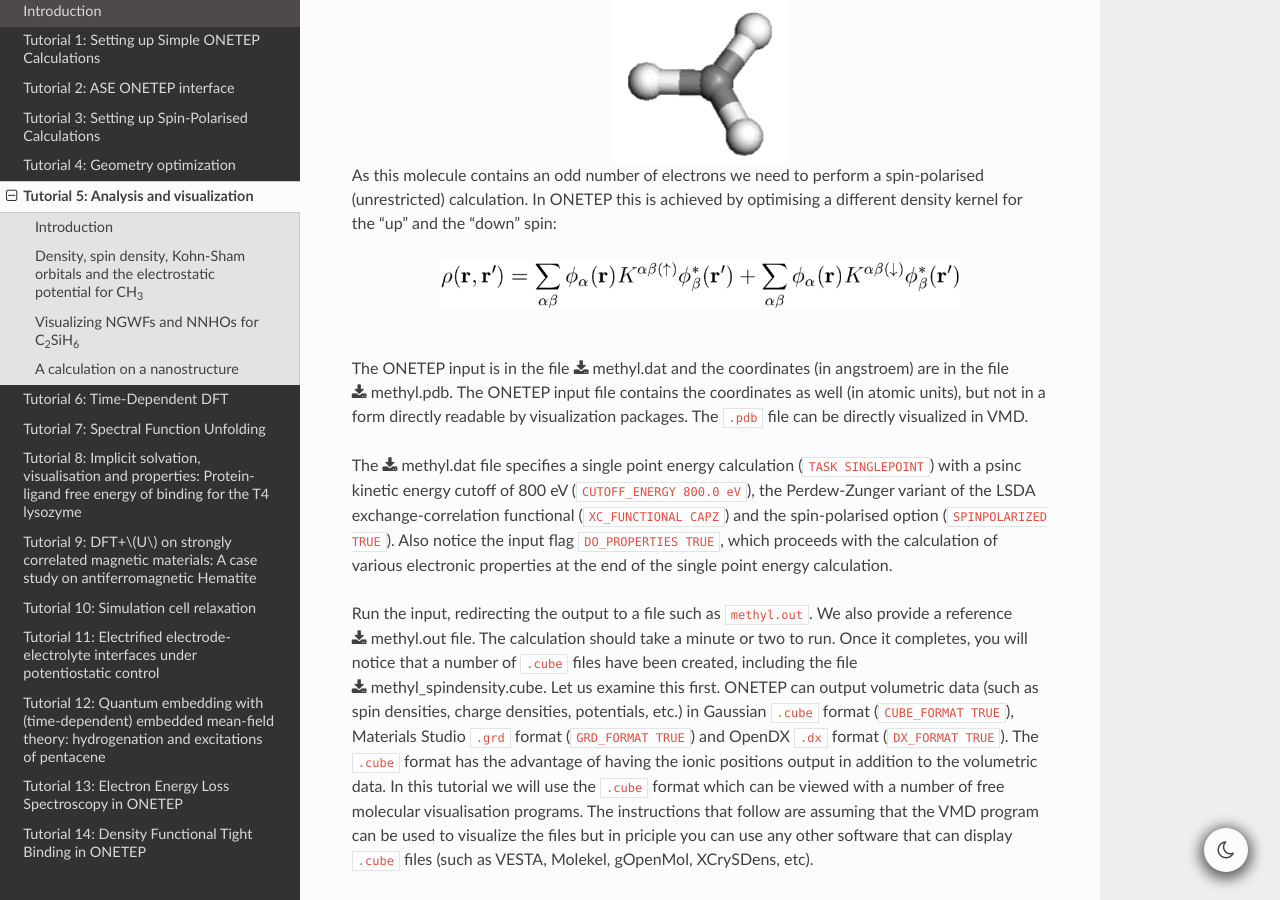
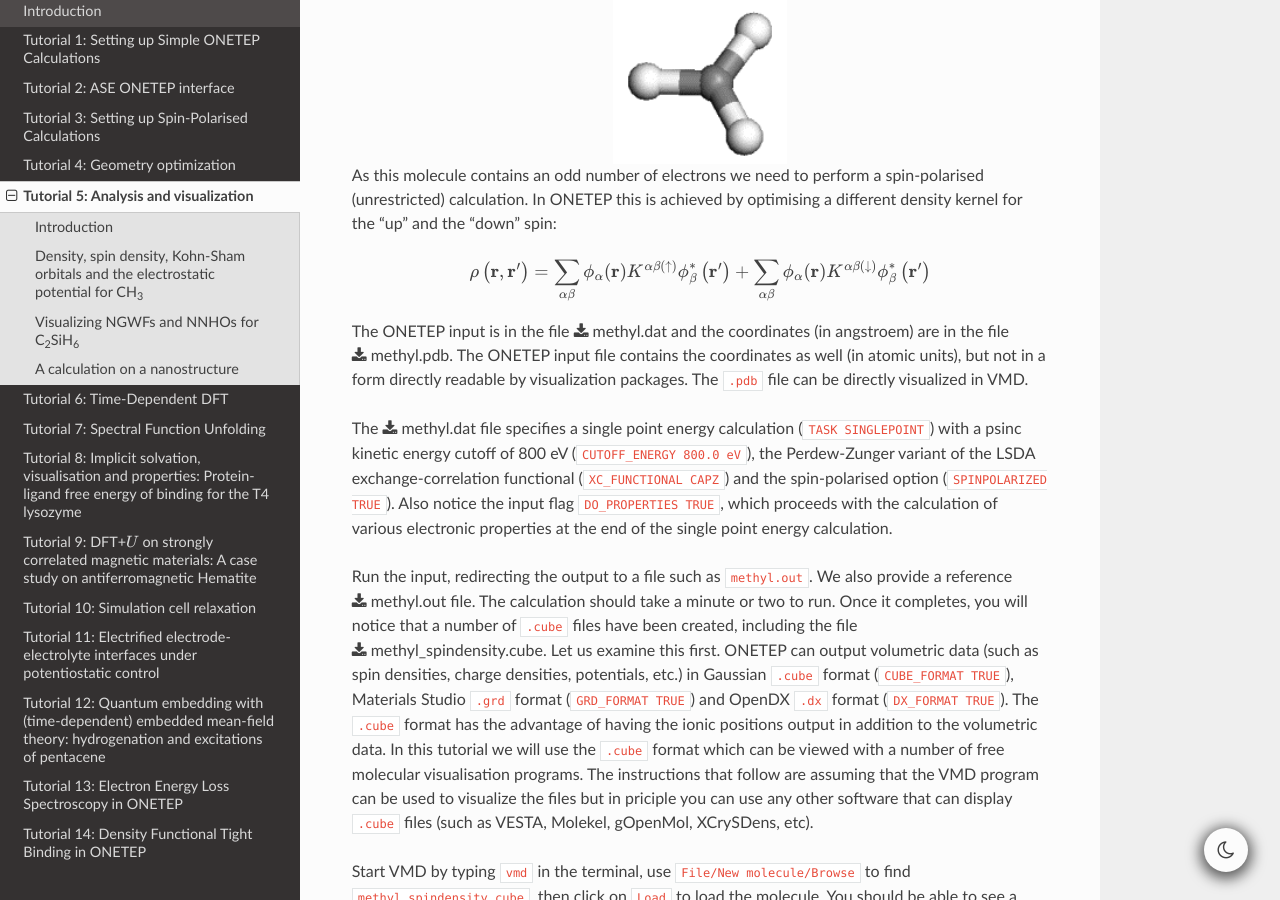
Before and after one commit to onetep-devel/tutorials, a Sphinx documentation site: the page built from source/T5_analysis_and_visualization.rst, in a window 1280 px wide and 900 px high, scrolled down 673 px. Built offline with Sphinx 7.4.7 and the Read the Docs theme 2.0.0, drawn with Linux system fonts in a browser that asks for light colours; some of the changed text lies outside the part shown.

Commit message:
Update T5.

```diff
--- a/source/T5_analysis_and_visualization.rst
+++ b/source/T5_analysis_and_visualization.rst
@@ -37,15 +37,16 @@ In this part we will perform a calculation on the CH\ :sub:`3` radical:
 As this molecule contains an odd number of electrons we need to perform a spin-polarised (unrestricted)
 calculation. In ONETEP this is achieved by optimising a different density kernel for the "up" and the "down" spin:
 
-.. _Figure fig:up_down_spin:
-.. figure:: _static/tutorial_5/T5_up_down_spin.png
-   :alt: The density matrix for an unrestricted (spin-polarised) calculation.
-   :name: fig:T5_up_down_spin
-   :width: 75.0%
-   :align: center
-   :target: _static/tutorial_5/T5_up_down_spin.png
+.. .. _Figure fig:up_down_spin:
+.. .. figure:: _static/tutorial_5/T5_up_down_spin.png
+..    :alt: The density matrix for an unrestricted (spin-polarised) calculation.
+..    :name: fig:T5_up_down_spin
+..    :width: 30.0%
+..    :align: center
+..    :target: _static/tutorial_5/T5_up_down_spin.png
 
-|
+.. math::
+   \rho\left(\mathbf{r}, \mathbf{r}^{\prime}\right)=\sum_{\alpha \beta} \phi_\alpha(\mathbf{r}) K^{\alpha \beta(\uparrow)} \phi_\beta^*\left(\mathbf{r}^{\prime}\right)+\sum_{\alpha \beta} \phi_\alpha(\mathbf{r}) K^{\alpha \beta(\downarrow)} \phi_\beta^*\left(\mathbf{r}^{\prime}\right)
 
 The ONETEP input is in the file :download:`methyl.dat <_static/tutorial_5/methyl.dat>`
 and the coordinates (in angstroem) are in the file :download:`methyl.pdb <_static/tutorial_5/methyl.pdb>`.
@@ -95,11 +96,10 @@ where dragging with the mouse translates the molecule, instead of rotating it. T
 .. figure:: _static/tutorial_5/T5_CH3_vmd.png
    :alt: The CH3 radical visualized in VMD with a ball-and-stick representation.
    :name: fig:T5_CH3_vmd.png
-   :width: 50.0%
+   :width: 30.0%
    :align: center
    :target: _static/tutorial_5/T5_CH3_vmd.png
 
-|
 
 So far we've only looked at the nuclei in the system. Let's try some electronic properties,
 starting from the spin density which we have already loaded, but not visualized yet.
@@ -128,11 +128,10 @@ Do not worry if you cannot get the transparency right -- it's -- only possible w
 .. figure:: _static/tutorial_5/T5_CH3_vmd2.png
    :alt: The spin density of the CH3 radical visualized in VMD.
    :name: fig:T5_CH3_vmd2.png
-   :width: 50.0%
+   :width: 40.0%
    :align: center
    :target: _static/tutorial_5/T5_CH3_vmd2.png
 
-|
 
 What we have obtained is the textbook picture of the spin density of a methyl radical.
 It has positive as well as negative regions which is a consequence of the fact that
@@ -154,11 +153,10 @@ here, but generated during the calculation).
 .. figure:: _static/tutorial_5/T5_CH3_table.png
    :alt: Fill this table with the data found in the calculation output.
    :name: fig:T5_CH3_table.png
-   :width: 90.0%
+   :width: 70.0%
    :align: center
    :target: _static/tutorial_5/T5_CH3_table.png
 
-|
 
 Finally, let's try visualizing the local potential (sum of the ionic, Hartree (Coulomb) and XC potentials),
 which is written out to :download:`methyl_potential.cube <_static/tutorial_5/methyl_potential.cube>`.
@@ -173,7 +171,7 @@ composite CPK + isodensity + contour plot similar to the one shown here.
 .. figure:: _static/tutorial_5/T5_CH3_vmd3.png
    :alt: The local potential of the CH3 radical visualized in VMD.
    :name: fig:T5_CH3_vmd3.png
-   :width: 50.0%
+   :width: 40.0%
    :align: center
    :target: _static/tutorial_5/T5_CH3_vmd3.png
 
@@ -225,7 +223,6 @@ third function (NGWF or NNHO) of atom 2 (one of the carbons). Try to obtain simi
    :align: center
    :target: _static/tutorial_5/T5_CH2SiH6_vmd.png
 
-|
 
 You can observe that initially the function is a p-atomic orbital (as it is initialised by ONETEP).
 After the calculation the NGWF is rather distorted but still contains quite a lot of p character.
@@ -238,15 +235,29 @@ You will see how much the NGWFs differ from the NNHOs. Of course all the other q
 (energies, Kohn-Sham orbitals, orbital energies, etc.) are independent of whether you use NGWFs or NNHOs.
 Check this by completing the table below.
 
-.. _Figure fig:C2SiH6_table:
-.. figure:: _static/tutorial_5/T5_C2SiH6_table.png
-   :alt: Fill this table with the data found in the calculation output.
-   :name: fig:T5_C2SiH6_table.png
-   :width: 90.0%
+.. .. _Figure fig:C2SiH6_table:
+.. .. figure:: _static/tutorial_5/T5_C2SiH6_table.png
+..    :alt: Fill this table with the data found in the calculation output.
+..    :name: fig:T5_C2SiH6_table.png
+..    :width: 90.0%
+..    :align: center
+..    :target: _static/tutorial_5/T5_C2SiH6_table.png
+
+
+.. _list-table C2SiH6:
+.. list-table:: Calculated binding free energy of catechol to the protein.
+   :header-rows: 1
    :align: center
-   :target: _static/tutorial_5/T5_C2SiH6_table.png
 
-|
+   * - Quantity
+     - Value
+   * - Total energy of the system
+     -
+   * - Energy of HOMO
+     -
+   * - Energy of LUMO for spin 2(down)
+     -
+
 
 Finally, examine the atomic population in the output files (we have asked for it using the keyword
 ``POPN_CALCULATE TRUE`` in the input) and confirm that the charges on each atom are consistent
@@ -266,11 +277,10 @@ inside a single repeat-unit of a (10,8) carbon nanotube.
 .. figure:: _static/tutorial_5/T5_C70_in_10-8.png
    :alt: The local potential, and the HOMO and LUMO orbitals of the system under study. Visualization in VMD.
    :name: fig:T5_C70_in_10-8
-   :width: 50.0%
+   :width: 40.0%
    :align: center
    :target: _static/tutorial_5/T5_C70_in_10-8.png
 
-|
 
 The (10,8) is a chiral nanotube with
 488 atoms in each repeat-unit, so the peapod input consists of 558 atoms, with no symmetry,
@@ -306,11 +316,10 @@ is located inside it.
 .. figure:: _static/tutorial_5/T5_C70_in_10-8_vmd.png
    :alt: The local potential of the system under study. Visualization in VMD.
    :name: fig:T5_C70_in_10-8_vmd
-   :width: 50.0%
+   :width: 40.0%
    :align: center
    :target: _static/tutorial_5/T5_C70_in_10-8_vmd.png
 
-|
 
 Red regions correspond to large and positive values of the potential
 (standard electrostatic conventions) and reveal the location of nuclei, whose distance from
```
